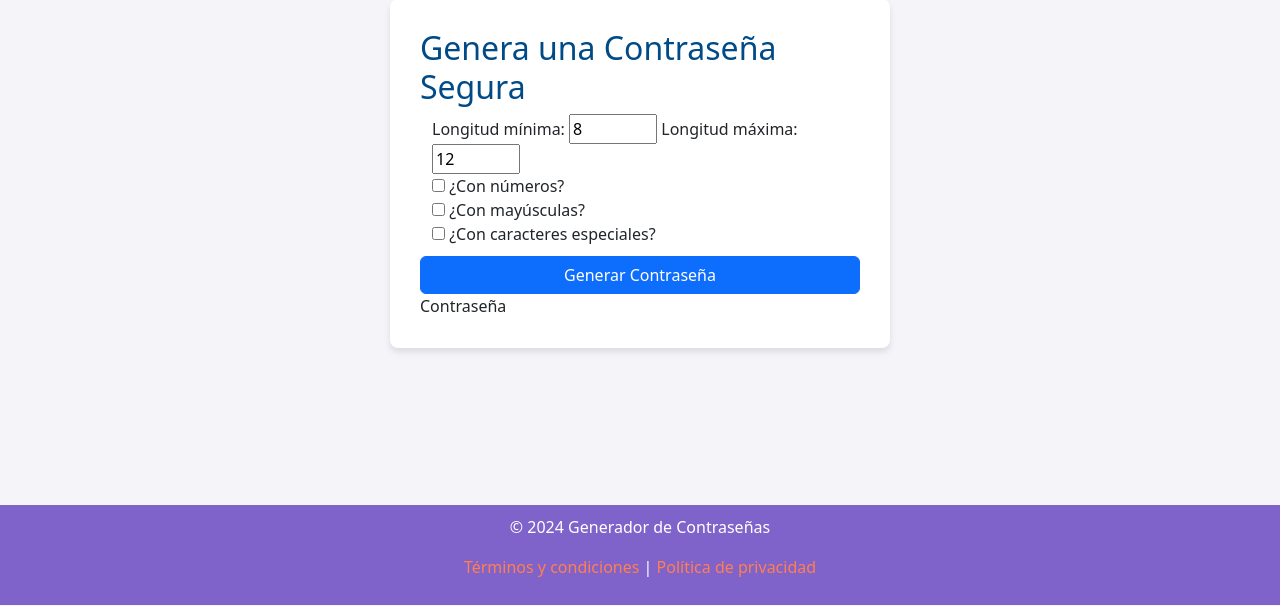
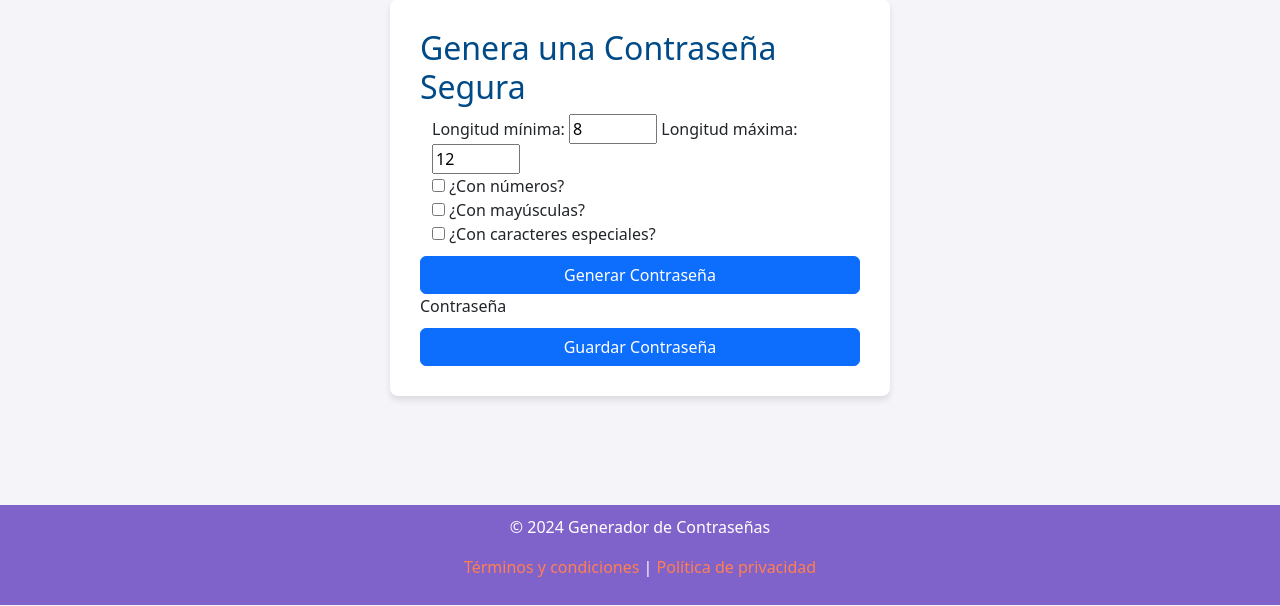
Before and after one commit to Jorkel79/Proyecto_WEBINTEGRAL, a PHP site: page /GenerarPassword.php in a window 1280 px wide. Shown: the part 145-751 px from the top of the page. Run offline with PHP 8.4, Linux system fonts and the light colour scheme.

Commit message:
Añadido de Boton  para Guardar Contraseña

```diff
--- a/GenerarPassword.php
+++ b/GenerarPassword.php
@@ -60,6 +60,8 @@
             <!-- La contraseña -->
             <div class="output" id="passwordOutput">Contraseña</div>
 
+            <button class="btn btn-primary" onclick="">Guardar Contraseña</button>
+
         </div>
 
     </main>
```
